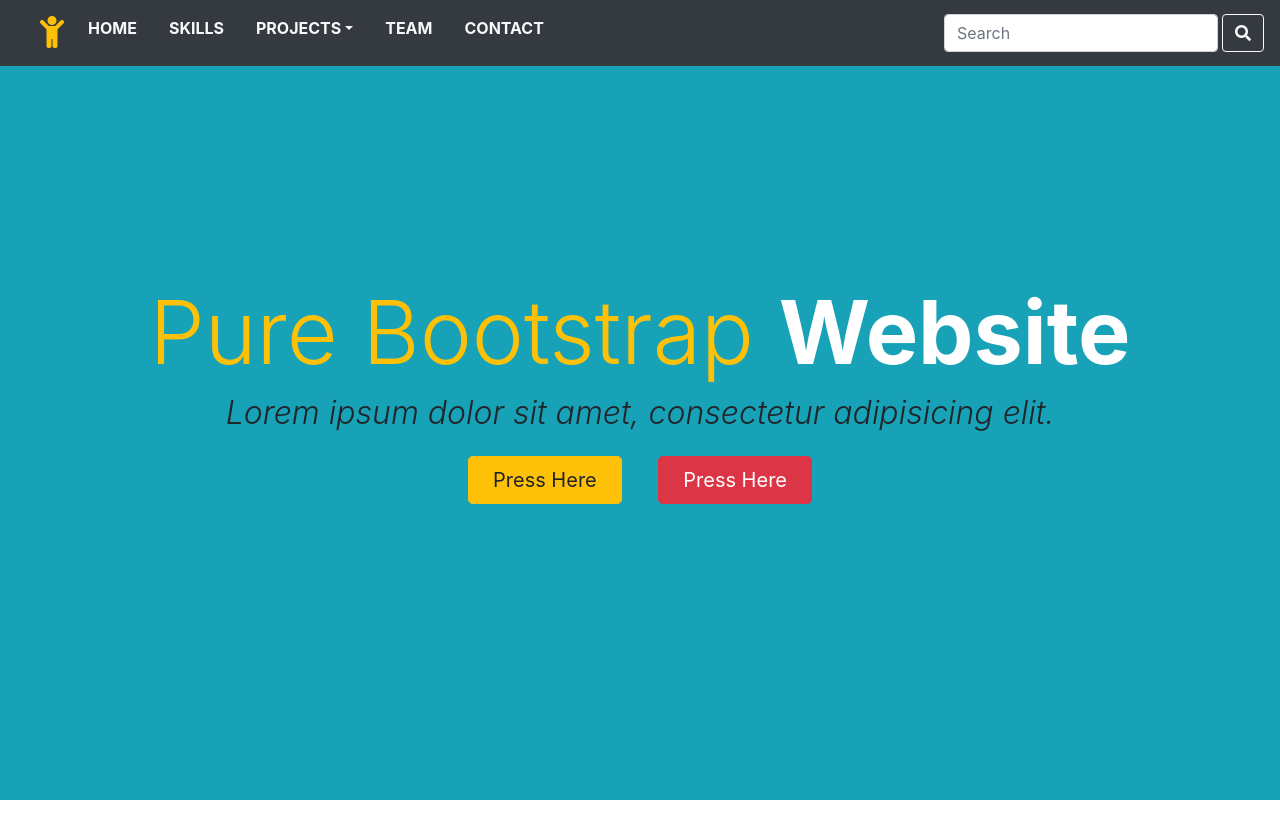
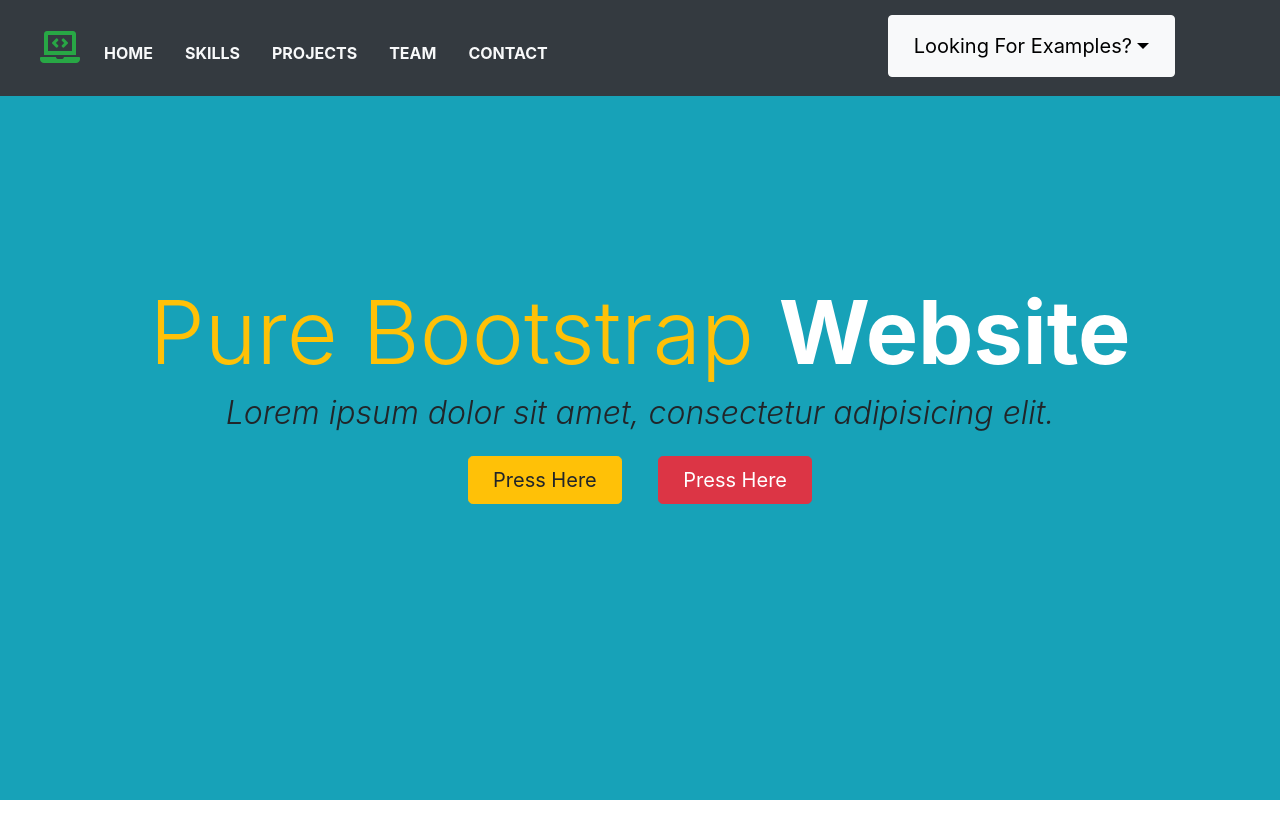
Before and after one commit to lundeen-bryan/PortfolioBootstrap4, a plain HTML site: page index.html in a window 1280 px wide. Shown: the top 838 px of the page. Drawn offline with nearby package versions, Linux system fonts and the light colour scheme.

Commit message:
Finished navbar

```diff
--- /dev/null
+++ b/css/style.css
@@ -0,0 +1,31 @@
+@import url('../webfonts/Lato_Regular/stylesheet.css');
+.search_select_box {
+  max-width: 400px;
+  margin-right: 76px;
+  margin-left: auto;
+  height: 80px;
+}
+.nav-item.active .nav-link .text-success {
+}
+
+/*.logo-bl {
+  font-family: open-sans-condensed;
+  font-size: 25px;
+  font-style: normal;
+  font-weight: 300;
+}
+*/
+.search_select_box select {
+  width: 100%;
+}
+
+.search_select_box button {
+    padding: 15px 25px;
+/*    color: #fff !important;*/
+    font-size: 20px;
+    color: #000000 !important;
+}
+
+.bl-link {
+  margin-top: 10px;
+}
--- a/index.html
+++ b/index.html
@@ -1,71 +1,167 @@
 <!DOCTYPE html>
 <html lang="en">
 <head>
-<meta charset="UTF-8">
-<meta http-equiv="X-UA-Compatible" content="IE=edge">
-<meta name="viewport" content="width=device-width, initial-scale=1.0">
-<link rel="stylesheet" href="fontawesome-free-5.13.0-web/css/all.css">
+<meta charset="UTF-8" />
+<meta http-equiv="X-UA-Compatible" content="IE=edge" />
+<meta name="viewport" content="width=device-width, initial-scale=1.0" />
+<link rel="stylesheet" href="fontawesome-free-5.13.0-web/css/all.css" />
+<link rel="stylesheet" href="/css/style.css" />
 <title>Bootstrap4 Portfolio</title>
-<link href="css/bootstrap-4.4.1.css" rel="stylesheet" type="text/css">
+<link href="css/bootstrap-4.4.1.css" rel="stylesheet" type="text/css" />
+<link
+      rel="stylesheet"
+      href="https://cdn.jsdelivr.net/npm/bootstrap-select@1.13.14/dist/css/bootstrap-select.min.css"
+    /><!-- SELECT-PICKER -->
+<!--The following script tag downloads a font from the Adobe Edge Web Fonts server for use within the web page. We recommend that you do not modify it.-->
+<script>
+      var __adobewebfontsappname__ = 'dreamweaver';
+    </script>
+<script
+      src="http://use.edgefonts.net/open-sans-condensed:n3:default.js"
+      type="text/javascript"
+    ></script>
 </head>
 <body>
 <!-- START OF NAV -->
-<nav class="navbar fixed-top navbar-expand-md navbar-light bg-dark">
+<nav class="navbar fixed-top navbar-expand-md navbar-dark bg-dark">
   <a class="navbar-brand" href="#"></a>
-  <button class="navbar-toggler" type="button" data-toggle="collapse" data-target="#nav" aria-controls="nav" aria-expanded="false" aria-label="Toggle navigation">
+  <button
+        class="navbar-toggler"
+        type="button"
+        data-toggle="collapse"
+        data-target="#nav"
+        aria-controls="nav"
+        aria-expanded="false"
+        aria-label="Toggle navigation"
+      >
   <span class="navbar-toggler-icon"></span>
   </button>
-  <div class="collapse navbar-collapse justify-content-between" id="nav">
-    <ul class="navbar-nav mr-auto">
+  <div
+        class="collapse navbar-collapse justify-content-between mr-auto"
+        id="nav"
+      >
+    <ul class="navbar-nav">
       <li class="nav-item active">
-        <a class="nav-link" href="#"><i class="fas fa-child text-warning fa-2x"></i>
-        <span class="sr-only">(current)</span></a>
+        <a class="nav-link" href="#"
+              ><i class="fas fa-laptop-code text-success fa-2x"></i
+              ><span class="text-success logo-bl"></span>
+        <span class="sr-only">(current)</span></a
+            >
       </li>
       <li class="nav-item">
-        <a class="nav-link text-light text-uppercase font-weight-bold px-3" href="#">Home</a>
+        <a
+              class="nav-link text-light text-uppercase font-weight-bold px-3 bl-link"
+              href="#"
+              >Home</a
+            >
       </li>
       <li class="nav-item">
-        <a class="nav-link text-light text-uppercase font-weight-bold px-3" href="#">Skills</a>
+        <a
+              class="nav-link text-light text-uppercase font-weight-bold px-3 bl-link"
+              href="#"
+              >Skills</a
+            >
       </li>
       <li class="nav-item dropdown">
-        <a class="nav-link text-light text-uppercase font-weight-bold px-3 dropdown-toggle" href="#" id="navbarDropdown1" role="button" data-toggle="dropdown" aria-haspopup="true" aria-expanded="false">Projects</a>
-        <div class="dropdown-menu" aria-labelledby="navbarDropdown1">
-          <a class="dropdown-item" href="#">Action</a>
-          <a class="dropdown-item" href="#">Another action</a>
-          <div class="dropdown-divider"></div>
-          <a class="dropdown-item" href="#">Something else here</a>
-        </div>
+        <a
+              class="nav-link text-light text-uppercase font-weight-bold px-3 bl-link"
+              href="#"
+              >Projects</a
+            >
       </li>
-      <a class="nav-link text-light text-uppercase font-weight-bold px-3" href="#">Team</a>
-      <a class="nav-link text-light text-uppercase font-weight-bold px-3" href="#">contact</a>
+      <a
+            class="nav-link text-light text-uppercase font-weight-bold px-3 bl-link"
+            href="#"
+            >Team</a
+          >
+      <a
+            class="nav-link text-light text-uppercase font-weight-bold px-3 bl-link"
+            href="#"
+            >contact</a
+          >
     </ul>
-    <form class="form-inline my-2 my-lg-0">
-      <input class="form-control input-group mr-sm-1" type="search" placeholder="Search" aria-label="Search">
-      <button class="btn btn-outline-light my-2 my-sm-0" type="submit"><i class="fas fa-search"></i></button>
-    </form>
+    <!-- COMBOBOX -->
+    <div class="dropdown show">
+      <div class="search_select_box">
+        <select
+              data-live-search="true"
+              class="w-100 btn btn-outline-dark selectpicker"
+            >
+          <option>Looking For Examples?</option>
+          <option>Vaca Photo Studio Website</option>
+          <option>Vaca Friday Night Muscle Cars</option>
+          <option>Napa Famous Winery</option>
+          <option>Destination Cafe</option>
+        </select>
+      </div>
+    </div>
+    <!-- END COMBOBOX -->
   </div>
 </nav>
+
 <!-- END OF NAV -->
 <!-- START BANNER -->
 <div class="container-fluid">
-  <div class="row bg-info justify-content-center align-items-center" style="height: 100vh">
+  <div
+        class="row bg-info justify-content-center align-items-center"
+        style="height: 100vh"
+      >
     <div class="col-sm-10 text-center">
       <h1 class="display-2 text-capitalize">
         <span class="text-warning">pure bootstrap</span>
         <span class="text-white font-weight-bold">website</span>
       </h1>
-      <h2 class="font-weight-light font-italic">Lorem ipsum dolor sit amet, consectetur adipisicing elit.</h2>
-      <a href="#" title="Press Here"><button type="button" class="btn btn-warning btn-lg px-4 m-3">Press Here</button></a>
-      <a href="#" title="Press"><button type="button" class="btn btn-danger btn-lg px-4 m-3">Press Here</button></a>
+      <h2 class="font-weight-light font-italic"> Lorem ipsum dolor sit amet, consectetur adipisicing elit. </h2>
+      <a href="#" title="Press Here">
+      <button type="button" class="btn btn-warning btn-lg px-4 m-3"> Press Here </button>
+      </a>
+      <a href="#" title="Press">
+      <button type="button" class="btn btn-danger btn-lg px-4 m-3"> Press Here </button>
+      </a>
     </div>
   </div>
 </div>
 <!-- END OF BANNER -->
 
-    <br>    <br>    <br>    <br>    <br>    <br>    <br>    <br>    <br>    <br>    <br>    <br>    <br>    <br>    <br>    <br>    <br>    <br>    <br>    <br>    <br>    <br>    <br>    <br>    <br>    <br>    <br>    <br>    <br>    <br>    <br>    <br>    <br>    <br>
-
+<br />
+<br />
+<br />
+<br />
+<br />
+<br />
+<br />
+<br />
+<br />
+<br />
+<br />
+<br />
+<br />
+<br />
+<br />
+<br />
+<br />
+<br />
+<br />
+<br />
+<br />
+<br />
+<br />
+<br />
+<br />
+<br />
+<br />
+<br />
+<br />
+<br />
+<br />
+<br />
+<br />
+<br />
+<!--<script type="text/javascript" src="js/script.js"></script>-->
 <script src="js/jquery-3.4.1.min.js"></script>
 <script src="js/popper.min.js"></script>
 <script src="js/bootstrap-4.4.1.js"></script>
+<script src="https://cdn.jsdelivr.net/npm/bootstrap-select@1.13.14/dist/js/bootstrap-select.min.js"></script>
+<!-- for select-picker -->
 </body>
 </html>
--- /dev/null
+++ b/js/script.js
@@ -0,0 +1,3 @@
+$(document).ready(function(){
+    $('.search_select_box select').selectpicker();
+})
--- /dev/null
+++ b/webfonts/Lato_Regular/stylesheet.css
@@ -0,0 +1,4 @@
+@font-face {
+	font-family: 'Lato Regular';
+	src: url('Lato-Regular.ttf') format('truetype');
+}
```
Also changed, not shown: webfonts/Lato_Regular/Lato-Regular.ttf (added).
